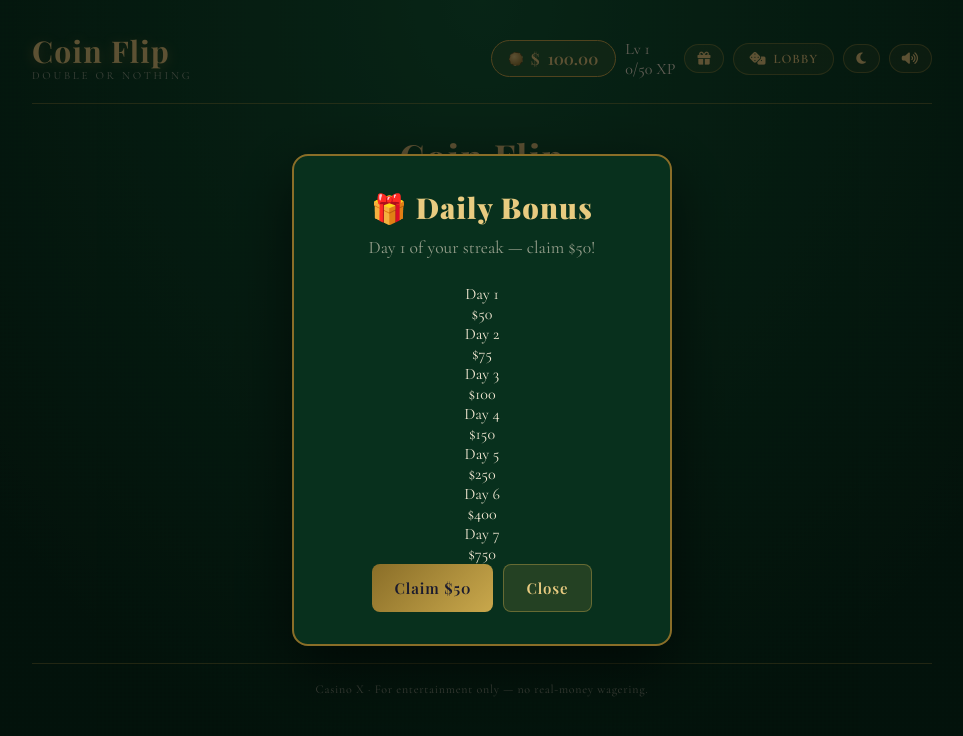
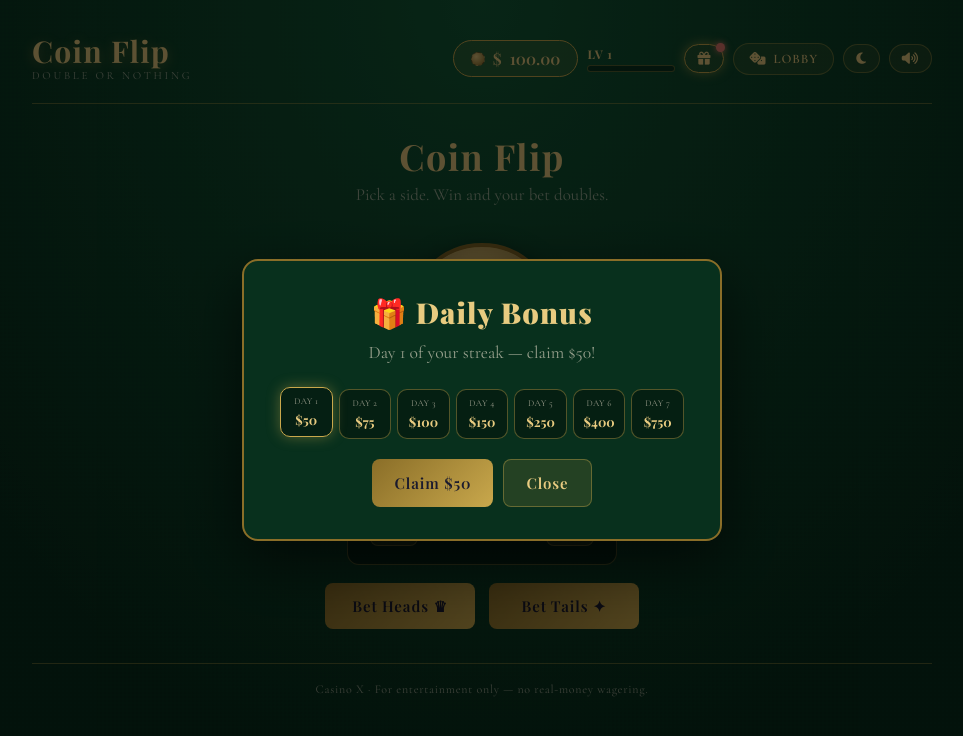
Before and after one commit to weaponxd253/CasinoX, a plain HTML site: page coinflip/index.html in a window 1280 px wide. Shown: the whole page, without its empty margins (158-1121 px from the left). Drawn offline with nearby package versions, Linux system fonts and the light colour scheme.

Commit message:
Update casino-shell.css

```diff
--- a/casino-shell.css
+++ b/casino-shell.css
@@ -44,10 +44,14 @@
   --bg-1: #c8d5c0;
   --bg-2: #2d6e47;
   --bg-3: #b4d2a5;
-  --text: #1a2e1a;
-  --text-dim: #4a6a4a;
-  --surface: rgba(255, 255, 255, 0.55);
+  --text: #16240f;
+  --text-dim: #3a5236;
+  --surface: rgba(255, 255, 255, 0.62);
   --noise: rgba(0, 0, 0, 0.03);
+  /* Gold reads poorly on a pale background — darken it in light mode so
+     headings, prices and labels keep their contrast. */
+  --gold: #8a6e28;
+  --gold-light: #6f5410;
 }
 
 * { box-sizing: border-box; margin: 0; padding: 0; }
@@ -106,6 +110,67 @@ h1, h2, h3 {
 }
 
 .shell-controls { display: flex; align-items: center; gap: 9px; flex-wrap: wrap; justify-content: flex-end; }
+
+/* ── Progression: level + XP bar ── */
+.shell-progress { display: flex; flex-direction: column; gap: 3px; align-items: flex-start; }
+.shell-progress .lvl {
+  font-family: var(--font-display); font-size: 12px; font-weight: 700;
+  color: var(--gold-light); letter-spacing: 0.08em; text-transform: uppercase;
+}
+.shell-xp {
+  width: 88px; height: 7px; border-radius: 7px;
+  background: rgba(0, 0, 0, 0.35); border: 1px solid var(--border); overflow: hidden;
+  font-size: 0; /* hide the XP text label visually; it stays for screen readers via aria */
+}
+.shell-xp-fill {
+  height: 100%; width: 0;
+  background: linear-gradient(90deg, var(--gold-dark), var(--gold-light));
+  transition: width 0.4s ease;
+}
+
+/* ── Daily-bonus button ── */
+.shell-bonus { position: relative; }
+.shell-bonus.ready {
+  border-color: var(--gold); color: var(--gold-light);
+  animation: shell-glow 1.5s ease-in-out infinite;
+}
+.shell-bonus.ready::after {
+  content: ''; position: absolute; top: -2px; right: -2px;
+  width: 9px; height: 9px; border-radius: 50%;
+  background: var(--loss); box-shadow: 0 0 6px var(--loss);
+}
+@keyframes shell-glow {
+  0%, 100% { box-shadow: 0 0 0 rgba(201, 168, 76, 0); }
+  50%      { box-shadow: 0 0 14px rgba(201, 168, 76, 0.7); }
+}
+
+/* ── Daily-bonus modal ── */
+.shell-modal-box.bonus { max-width: 480px; }
+.shell-bonus-sub { color: var(--text-dim); margin-bottom: 14px; }
+.shell-streak {
+  display: grid;
+  grid-template-columns: repeat(7, 1fr);
+  gap: 6px;
+  margin: 4px 0 20px;
+}
+.shell-streak .day {
+  padding: 8px 2px;
+  border-radius: 10px;
+  border: 1px solid var(--border);
+  background: var(--surface);
+  text-align: center;
+  min-width: 0;
+}
+.shell-streak .day .d { font-size: 9px; letter-spacing: 0.04em; text-transform: uppercase; color: var(--text-dim); }
+.shell-streak .day .amt { font-family: var(--font-display); font-weight: 700; color: var(--gold-light); font-size: 13px; margin-top: 4px; }
+.shell-streak .day.claimed { opacity: 0.5; }
+.shell-streak .day.claimed .amt::after { content: ' ✓'; color: var(--win); }
+.shell-streak .day.today { border-color: var(--gold); box-shadow: 0 0 14px rgba(201, 168, 76, 0.4); transform: translateY(-2px); }
+
+@media (max-width: 460px) {
+  /* On very narrow screens, two rows reads better than 7 cramped columns */
+  .shell-streak { grid-template-columns: repeat(4, 1fr); }
+}
 
 /* Pill buttons + links */
 .shell-pill {
@@ -215,6 +280,14 @@ h1, h2, h3 {
 .shell-modal-box p  { color: var(--text-dim); font-size: 1.1rem; line-height: 1.6; margin-bottom: 22px; }
 .shell-modal-actions { display: flex; gap: 10px; justify-content: center; flex-wrap: wrap; }
 
+/* Info / rules variant */
+.shell-modal-box.info { max-width: 460px; text-align: left; }
+.shell-modal-box.info h3 { text-align: center; }
+.shell-info-body { color: var(--text); font-size: 1rem; line-height: 1.6; max-height: 60vh; overflow: auto; }
+.shell-info-body h6 { font-family: var(--font-display); color: var(--gold); margin: 14px 0 4px; letter-spacing: 0.04em; }
+.shell-info-body ul, .shell-info-body ol { padding-left: 1.2em; margin: 4px 0; }
+.shell-info-body li { margin: 3px 0; }
+
 /* ── Celebration ── */
 #shell-confetti { position: fixed; inset: 0; z-index: 1900; pointer-events: none; }
 #shell-bigwin {
```
